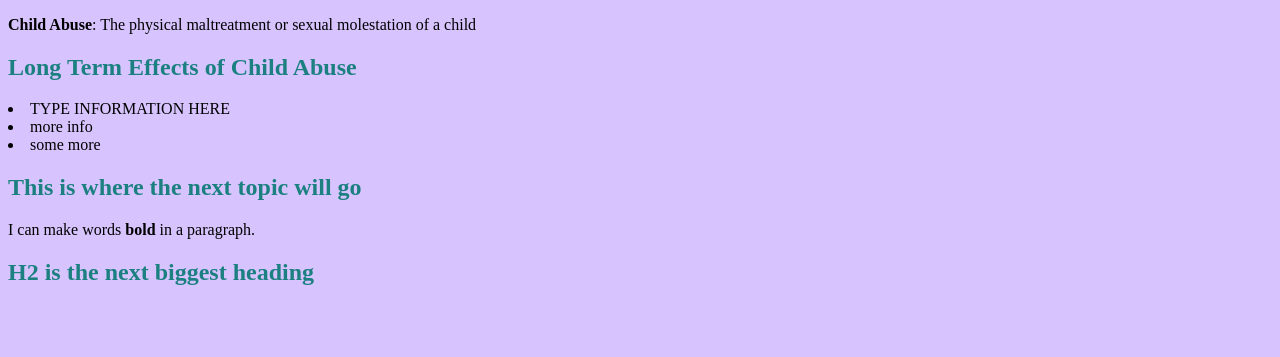
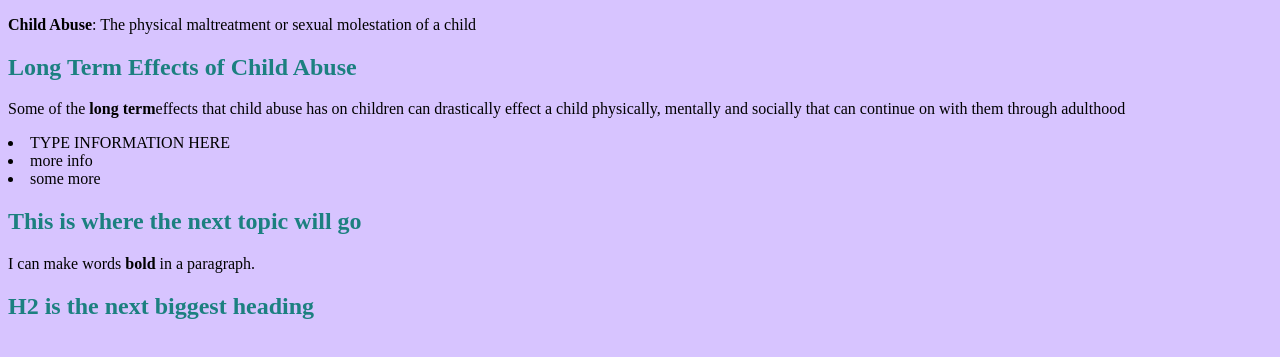
Before and after one commit to jennym7907/check, a plain HTML site: page index.html in a window 1280 px wide. Shown: the part 105-462 px from the top of the page. Drawn offline with Linux system fonts and the light colour scheme.

Commit message:
Update index.html

```diff
--- a/index.html
+++ b/index.html
@@ -12,6 +12,8 @@
 <p><b>Child Abuse</b>: The physical maltreatment or sexual molestation of a child</p>
 
 <h2>Long Term Effects of Child Abuse</h2>
+<p>Some of the <b>long term</b>effects that child abuse has on children can drastically effect a child
+ physically, mentally and socially that can continue on with them through adulthood
 <li>TYPE INFORMATION HERE</li>
 <li>more info</li>
 <li>some more</li>
```
